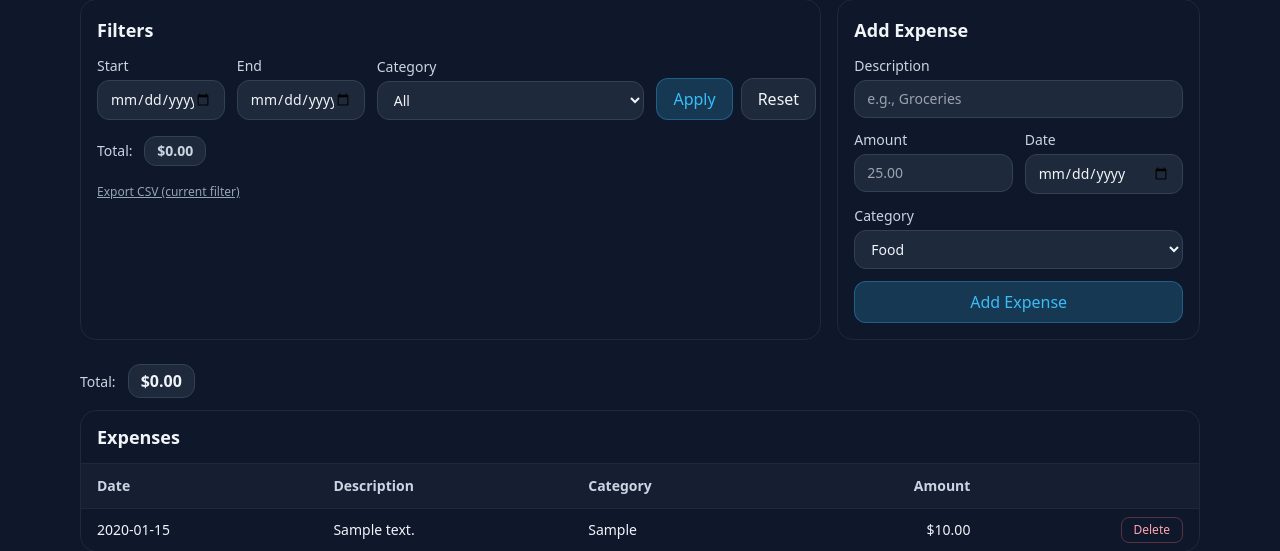
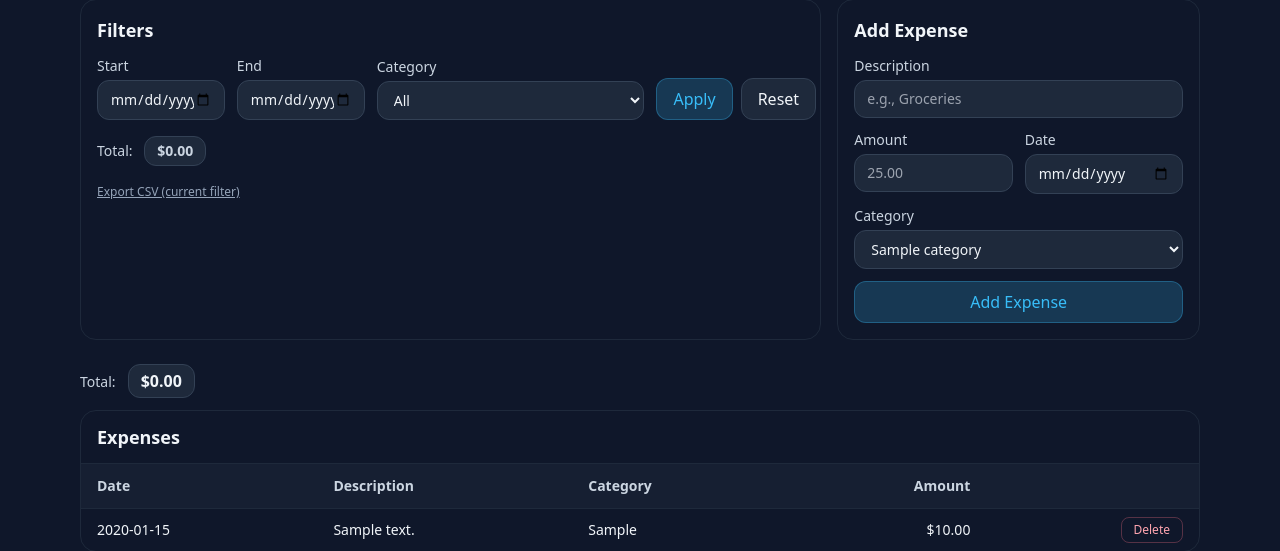
Before and after one commit to ja-gilbert/expense-tracker, a Flask app: template templates/index.html in a window 1280 px wide. Shown: the part 248-799 px from the top of the page. Run offline with Flask 3, Linux system fonts and the light colour scheme; tables that the repository leaves empty hold one stand-in row (values such as "Sample post"); the template is opened without the code that fills it: values that come from a table or form of the project are taken from there, most other values are stand-ins (such as "Sample title", 1, 10 or a date in 2020); one stand-in notice (Sample message) is shown; some libraries are stand-ins or nearby versions.

Commit message:
Validate category on add, wire real categories/total into filters UI
Server now rejects /add submissions with a category outside CATEGORIES.
Filters section's category dropdown and Total display now use the real
categories/total from the backend instead of stale hardcoded values, and
the Add Expense dropdown's loop no longer emits duplicate static options.

```diff
--- a/app.py
+++ b/app.py
@@ -62,6 +62,10 @@ def add():
         flash("Please fill in all fields", "error")
         return redirect(url_for("index"))
 
+    if category not in CATEGORIES:
+        flash("Please choose a valid category", "error")
+        return redirect(url_for("index"))
+
     try:
         amount = float(amount_str)
         if amount <= 0:
--- a/templates/index.html
+++ b/templates/index.html
@@ -40,9 +40,9 @@
                 class="w-full rounded-xl bg-slate-800 border border-slate-700 px-3 py-2 text-slate-100"
               >
                 <option value="">All</option>
-                <option>Food</option>
-                <option>Transport</option>
-                <option>Utilities</option>
+                {% for category in categories %}
+                <option>{{ category }}</option>
+                {% endfor %}
               </select>
             </label>
             <div class="flex gap-2">
@@ -66,7 +66,7 @@
             <span
               class="inline-block rounded-xl border border-slate-700 bg-slate-800 px-3 py-1 font-semibold"
             >
-              $0.00
+              ${{'%.2f'|format(total or 0)}}
             </span>
           </div>
 
@@ -120,10 +120,7 @@
                 class="w-full rounded-xl bg-slate-800 border border-slate-700 px-3 py-2 text-slate-100"
               >
               {% for category in categories %}
-                <option>Food</option>
-                <option>Transport</option>
-                <option>Rent</option>
-                <option>Utilities</option>
+                <option>{{ category }}</option>
                 {% endfor %}
               </select>
             </label>
```
